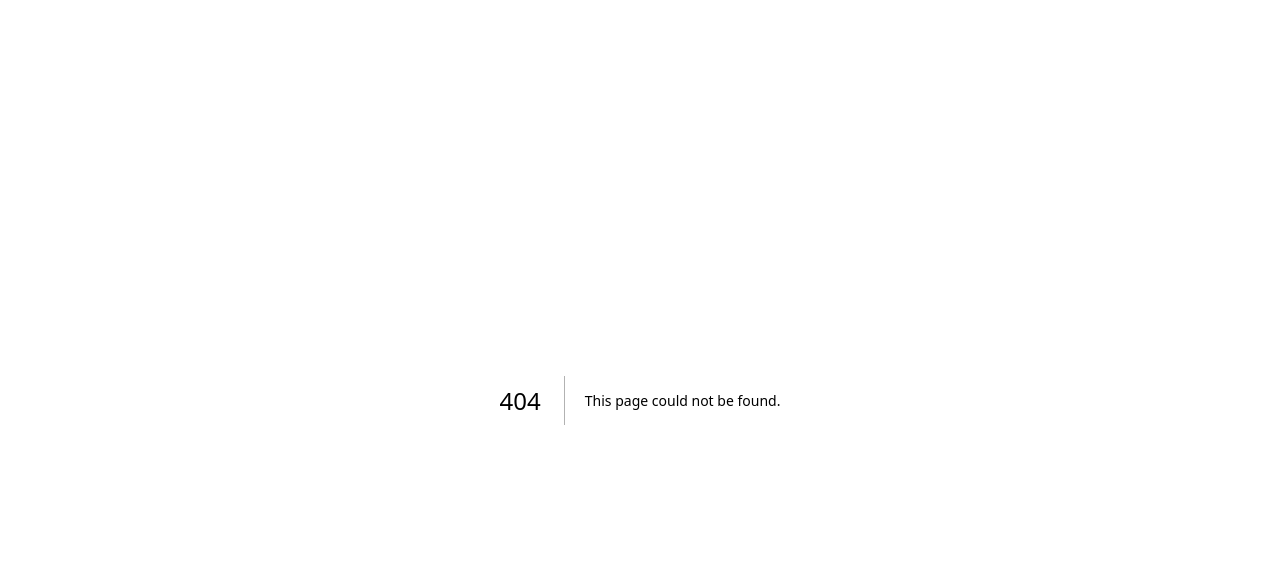
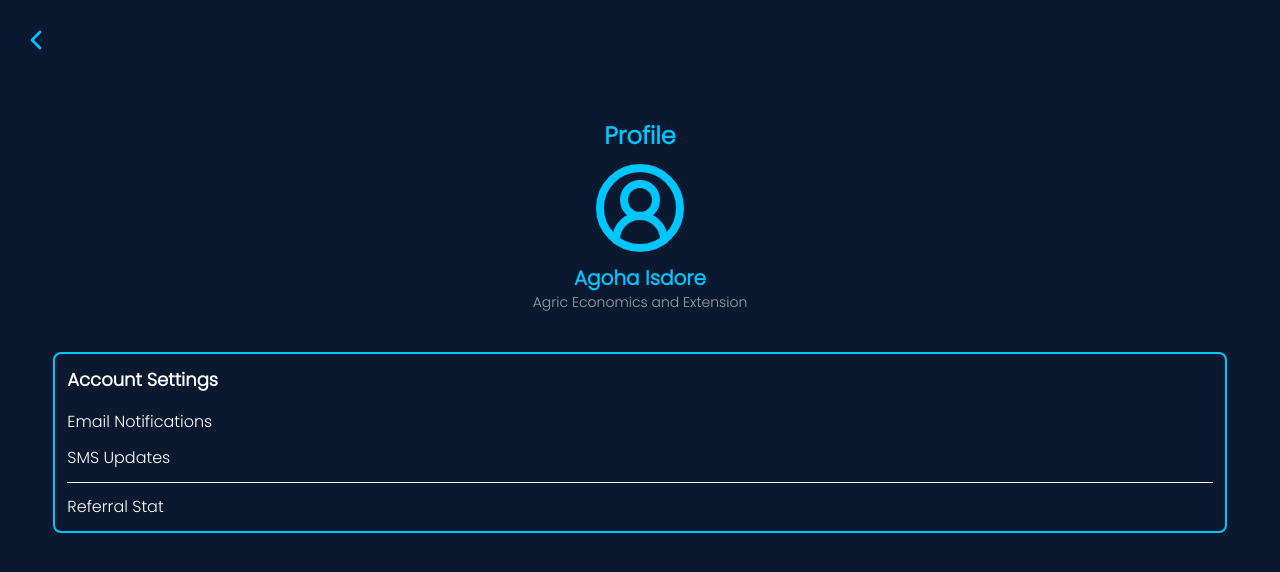
Before and after one commit to adgxdev/booka, a Next.js app in the folder frontend/: page /profile in a window 1280 px wide. Before the commit this address had no page. Shown: the top 572 px of the page. Built offline with nearby package versions, Linux system fonts and the light colour scheme.

Commit message:
refactor: fixed a typo

```diff
--- a/frontend/app/page.tsx
+++ b/frontend/app/page.tsx
@@ -98,7 +98,7 @@ export default function Home() {
               Order textbooks with ease, not queues.
             </h1>
             <p className="w-11/12 text-base mt-4 mb-4">
-              A smarter way for students to get their textbooks faster and without the stress.
+              A smarter way for students to get their textbooks faster and without stress.
             </p>
 
             {/* Step 1 – Email input */}
--- /dev/null
+++ b/frontend/app/profile/page.tsx
@@ -0,0 +1,41 @@
+import { ChevronLeft, CircleUserRound } from "lucide-react";
+import Link from "next/link";
+
+export default function ProfilePage() {
+    return (
+        <main className="w-full min-h-screen relative text-white">
+            <Link href={'#'} className="fixed left-5 top-6">
+                <ChevronLeft className="h-8 w-8 text-[#00C6FF]" />
+            </Link>
+            <div className="h-full w-11/12 mx-auto">
+                <div className="flex flex-col justify-center items-center text-center pt-30 space-y-2">
+                    <h1 className="text-2xl font-bold text-[#00C6FF]">Profile</h1>
+                    <div>
+                        <CircleUserRound className="text-[#00C6FF] h-24 w-24" />
+                    </div>
+                    <div>
+                        <h2 className="text-xl font-semibold text-[#00C6FF]">Agoha Isdore</h2>
+                        <p className="text-sm text-gray-400">Agric Economics and Extension</p>
+                    </div>
+                </div>
+                <div className="flex flex-col mt-10 p-3 border-2 border-[#00C6FF] rounded-lg">
+                    <h3 className="text-lg font-semibold mb-4">Account Settings</h3>
+                    <div className="flex flex-col space-y-3">
+                        <div className="flex justify-between">
+                            <span>Email Notifications</span>
+
+                        </div>
+                        <div className="flex justify-between">
+                            <span>SMS Updates</span>
+                        </div>
+                        <hr className=" bg-gray-500 w-full"/>
+                        <div>
+                            <h2>Referral Stat</h2>
+                            <div></div>
+                        </div>
+                    </div>
+                </div>
+            </div>
+        </main>
+    );
+}
```
